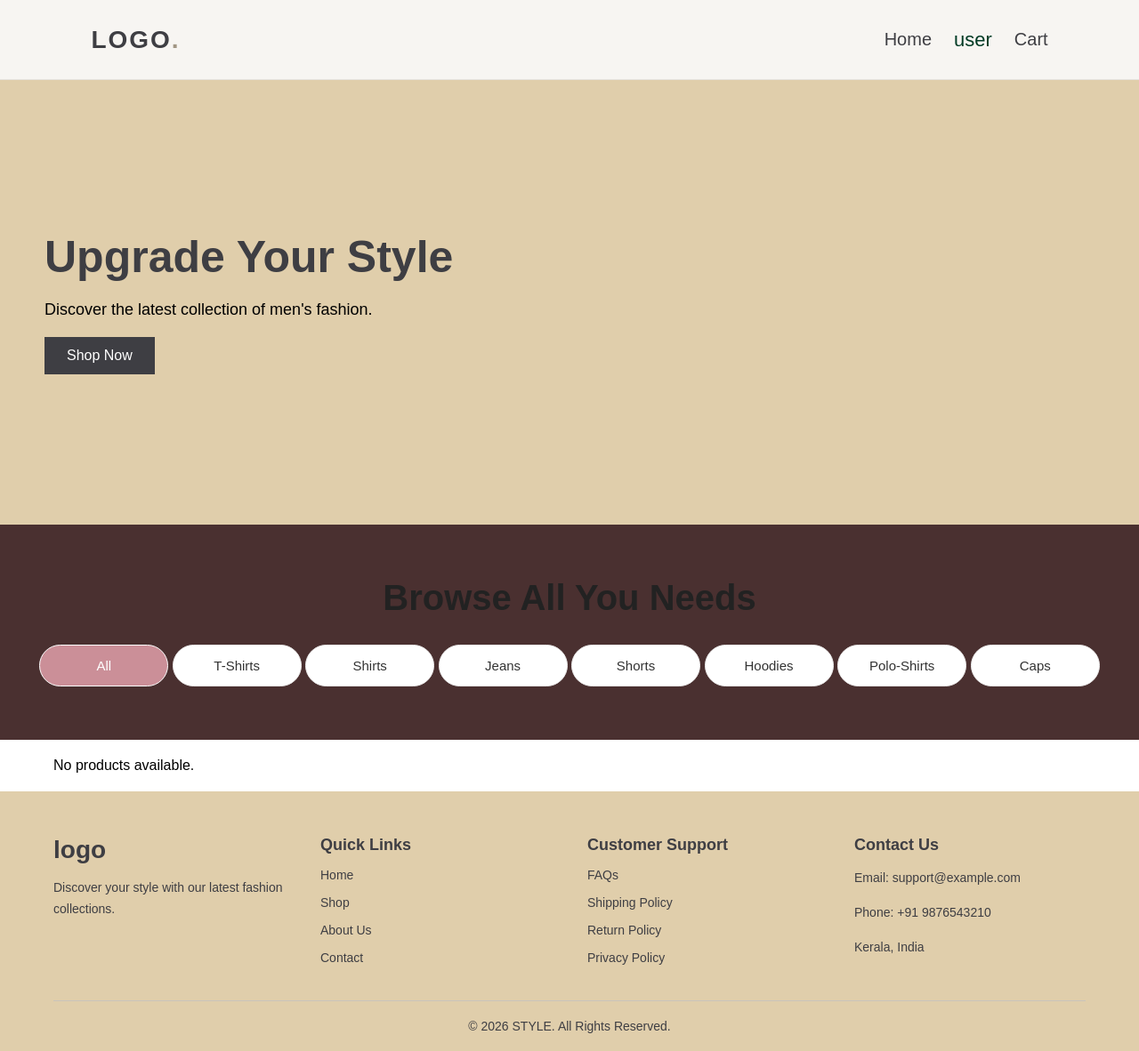
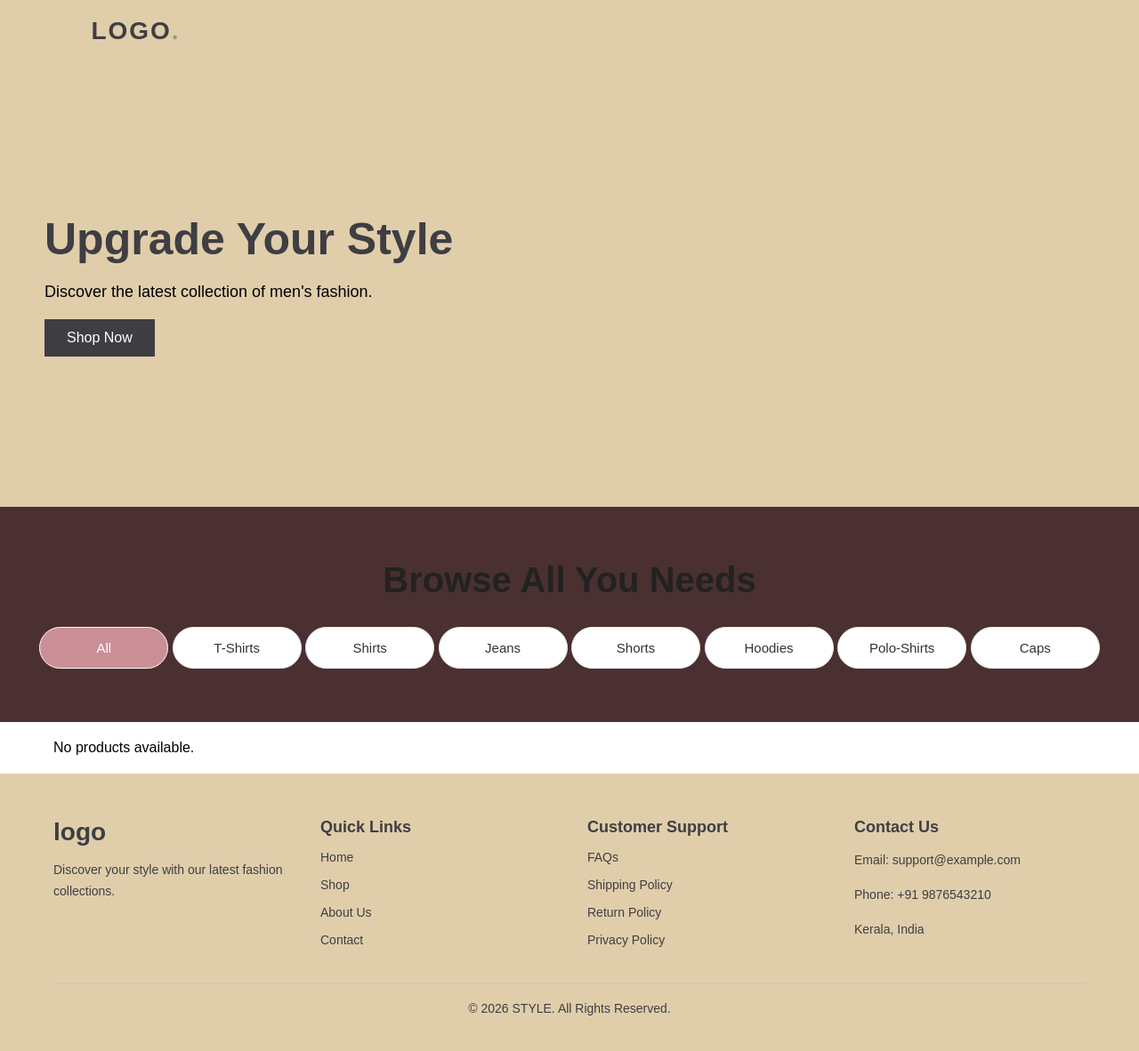
Before and after one commit to rithinkrishnavit-cloud/verbose-octo-meme, a Django app: page / in a window 1280 px wide. Shown: the whole page at 89% size. After the commit the page ends 1142 px from the top, so only its background shows below. Run offline with Django 5.2, Linux system fonts and the light colour scheme; the visitor is signed in with stand-in values (Sample User, id 1); data that the repository does not hold is empty; some libraries are stand-ins or nearby versions.

Commit message:
Update navbar icons and enhance user greeting in account panel

```diff
--- a/products/static/css/home.css
+++ b/products/static/css/home.css
@@ -24,16 +24,14 @@ body {
 
 .navbar {
   width: 100%;
-    height: 90px;
+  height: 70px;
   padding: 0 8%;
 
   display: flex;
   align-items: center;
   justify-content: space-between;
 
-    background-color: #f7f5f2;
-    border-bottom: 1px solid #e5e2dc;
-
+  background-color: #e0ceab;
   /* Sticky Navbar */
   position: sticky;
   top: 0;
@@ -373,19 +371,16 @@ body {
   font-size: 14px;
 }
 
-
-
-
 /* User Button */
 
 .user-btn {
   background: none;
   border: none;
-    font-size: 22px;
+  color: #3e3e43;
+  font-size: 25px;
+  font-weight: 500;
   cursor: pointer;
-    color: #003b25;
 }
-
 
 /* Background Overlay */
 
@@ -396,7 +391,6 @@ body {
   display: none;
   z-index: 1000;
 }
-
 
 /* Account Panel */
 
@@ -413,7 +407,6 @@ body {
   overflow-y: auto;
 }
 
-
 /* Open Panel */
 
 .account-panel.active {
@@ -423,7 +416,6 @@ body {
 .overlay.active {
   display: block;
 }
-
 
 /* Close Button */
 
@@ -436,7 +428,6 @@ body {
   font-size: 30px;
   cursor: pointer;
 }
-
 
 /* Login Section */
 
@@ -453,14 +444,12 @@ body {
   line-height: 1.6;
 }
 
-
 /* Register Section */
 
 .register-section {
   background: #f2f2f2;
   padding: 30px 40px;
 }
-
 
 /* Buttons */
 
--- a/products/templates/products/home.html
+++ b/products/templates/products/home.html
@@ -8,6 +8,8 @@
 </head>
 
 <body>
+    <script src="https://unpkg.com/reicon@latest/cdn/reicon.js"></script>
+
 
     <!-- Navbar -->
     <nav class="navbar">
@@ -17,12 +19,17 @@
         </div>
         <!-- Navigation Actions -->
         <div class="nav-actions">
-            <a href="{% url 'home' %}">Home</a>
+            <a href="{% url 'home' %}">
+                <re-icon icon="home6"></re-icon>
+            </a>
             <!-- User Icon -->
             <button class="user-btn" onclick="openAccount()">
-                <i class="fa-regular fa-user">user</i>
+                <re-icon icon="user2"></re-icon>
             </button>
-            <a href="{% url 'cart' %}">Cart</a>
+            <a href="{% url 'cart' %}">
+                <re-icon icon="bag4"></re-icon>
+
+            </a>
         </div>
     </nav>
     <!-- Background Overlay -->
@@ -34,8 +41,11 @@
         <!-- Logged In User -->
         <div class="login-section">
             <h2>WELCOME!</h2>
-            <h3>{{ user.first_name|default:user.username }}</h3>
+            <br>
+            <h2>{{ user.first_name|default:user.username }}</h2>
+            <h5>{{ user.email|default:user.email }}</h5>
             <p>You are successfully logged in.</p>
+            <br>
             <a href="{% url 'user_logout' %}" class="account-btn">
                 Logout
             </a>
```
Lines whose indentation alone changed are shown as unchanged.
